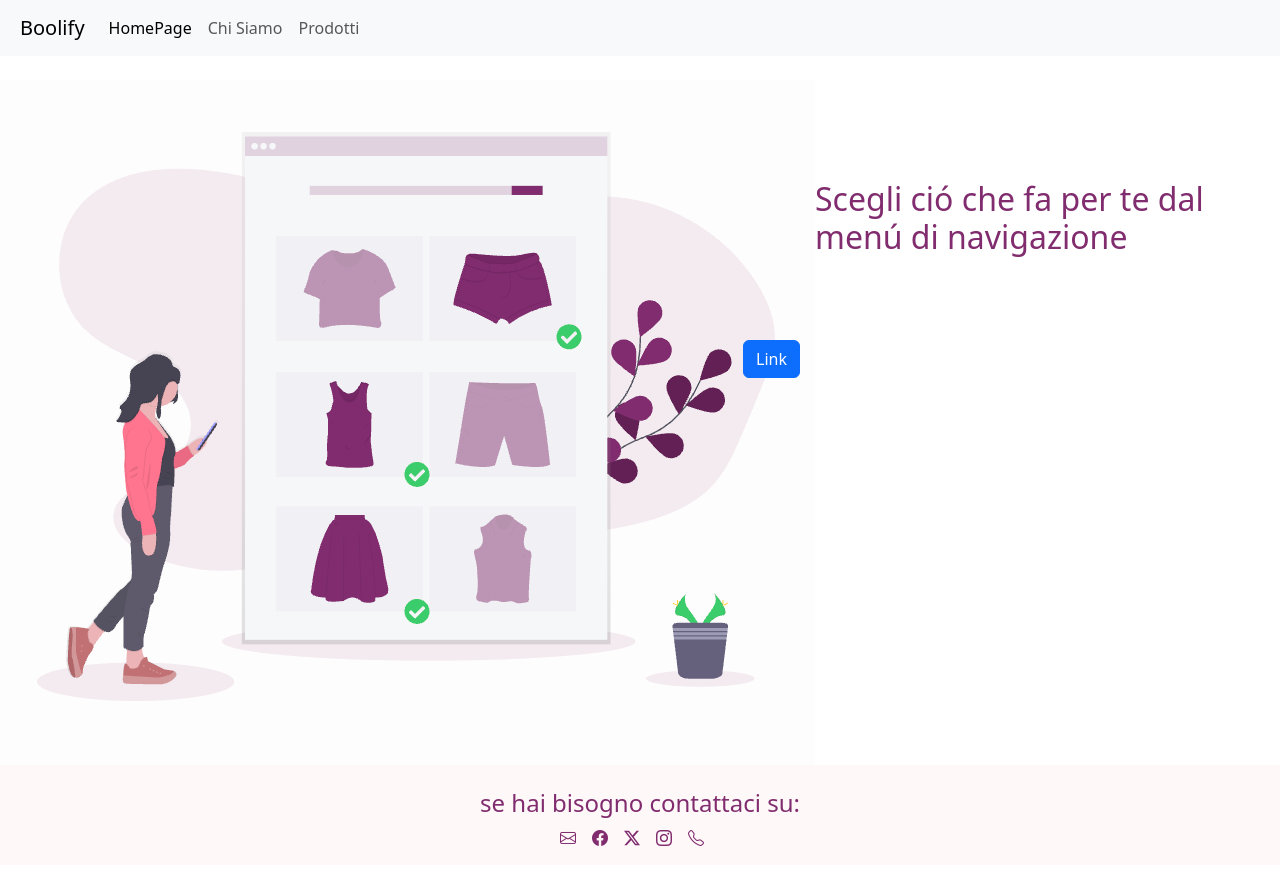
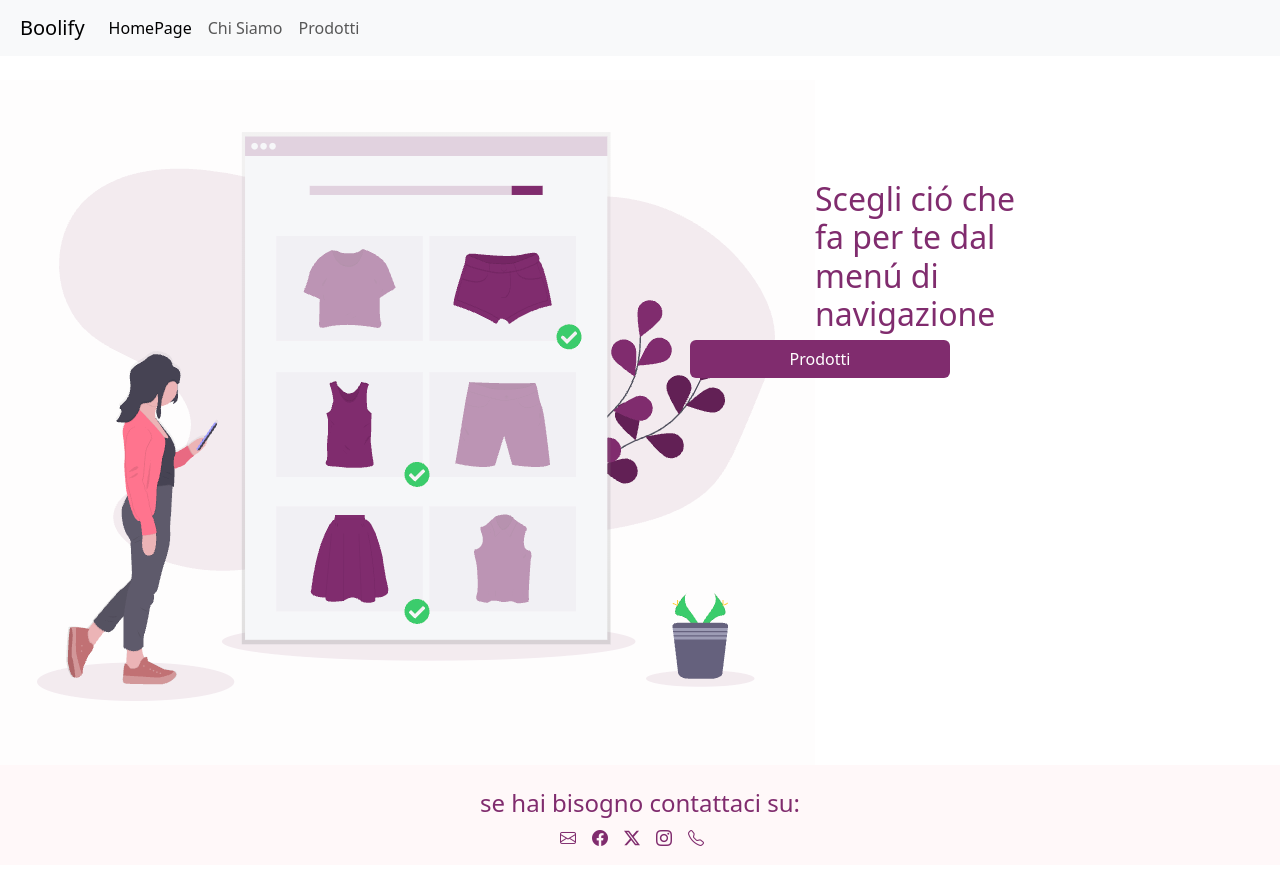
Before and after one commit to LucaStellato/react-router, a React (Vite) app: page / in a window 1280 px wide. Shown: the top 884 px of the page. Built offline with nearby package versions, Linux system fonts and the light colour scheme.

Commit message:
stylizing button

```diff
--- a/src/pages/HomePage.jsx
+++ b/src/pages/HomePage.jsx
@@ -7,9 +7,9 @@ export default function HomePageLayout() {
                     <img src={jmb}></img>
                     <h2 style={{ color: '#802c6e', marginTop: '100px' }}>Scegli ció che fa per te dal menú di navigazione</h2>
                     <div style={{
-                        position: 'relative', top: '260px', right: '480px'
+                        position: 'relative', top: '260px', right: '330px'
                     }}>
-                        <a class="btn btn-primary" href="/prodotti" role="button" > Link</a>
+                        <a class="btn btn" style={{ backgroundColor: '#802c6e', color: 'white', width: '260px' }} href="/prodotti" role="button" > Prodotti</a>
                     </div>
 
 
```
